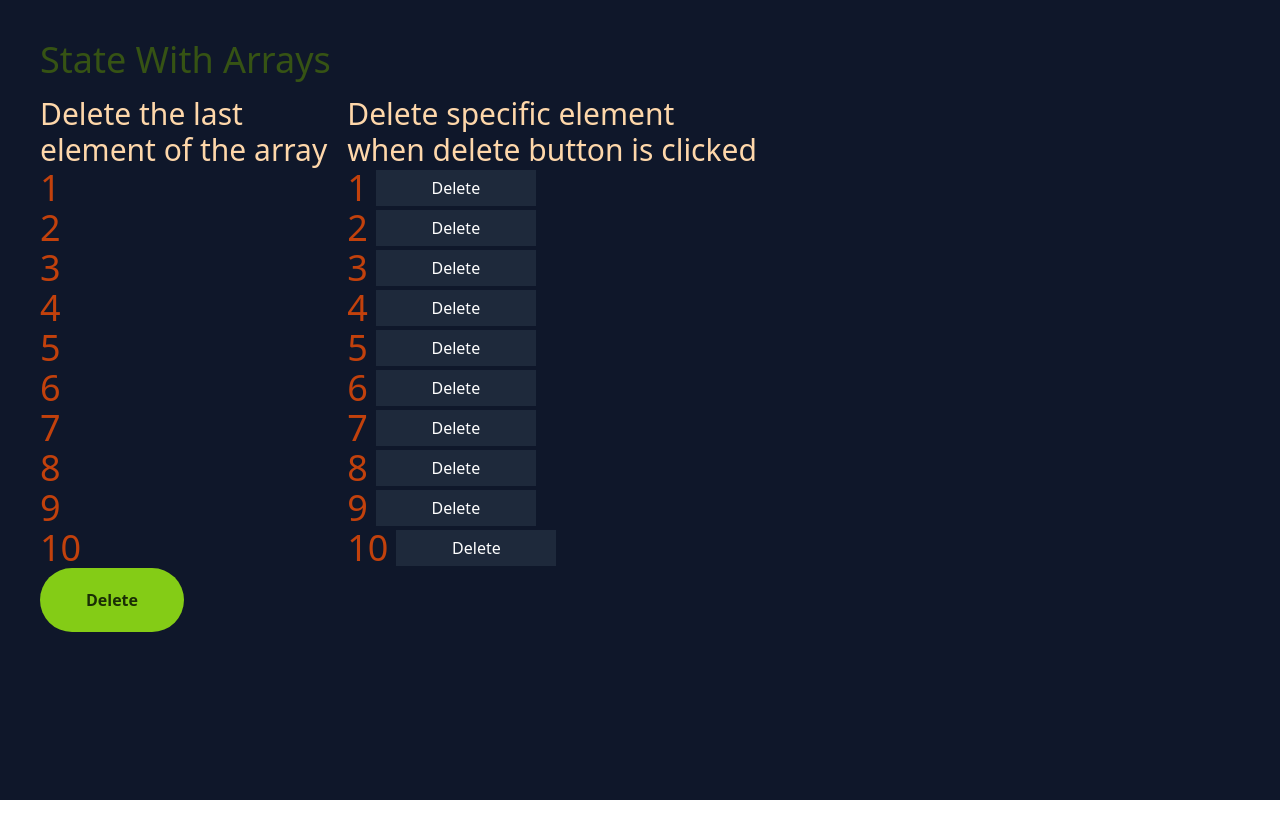
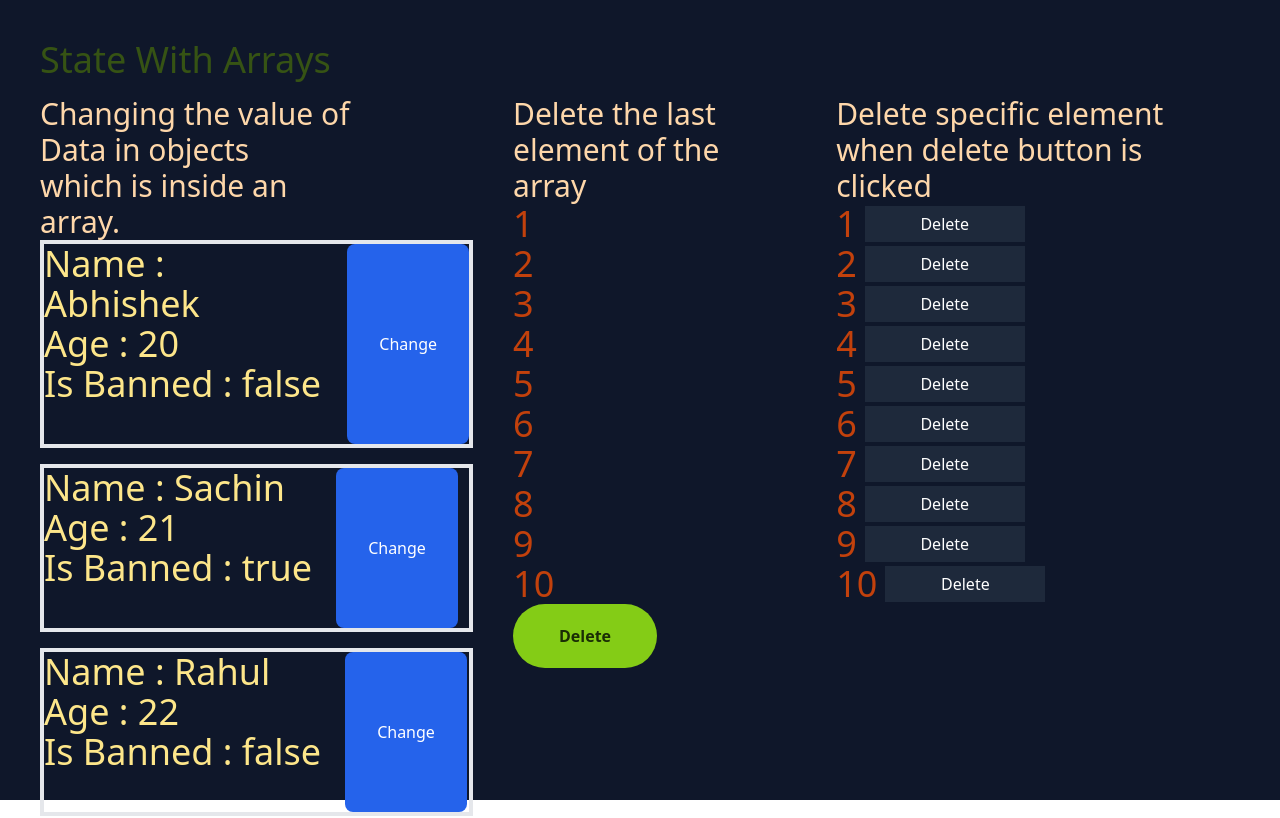
Before and after one commit to Pradhan-G/Frontend-Domination, a React (Vite) app in the folder Course/React/: page / in a window 1280 px wide. Shown: the top 818 px of the page. Built offline with nearby package versions, Linux system fonts and the light colour scheme.

Commit message:
Working with objects inside arrays

```diff
--- a/Course/React/src/components/StateWithObjectsAndArrays.jsx
+++ b/Course/React/src/components/StateWithObjectsAndArrays.jsx
@@ -14,7 +14,40 @@ function StateWithObjectsAndArrays() {
     <>
       <div className="p-10 bg-slate-900 h-screen w-full">
         <h1 className="text-lime-900 text-4xl mb-4">State With Arrays</h1>
-        <div className="flex gap-5">
+        <div className="flex gap-10">
+          <div>
+            <h1 className="text-orange-200 text-3xl">
+              Changing the value of <br /> Data in objects <br /> which is
+              inside an <br /> array.
+            </h1>
+            {obj.map((el, index) => {
+              return (
+                <div className="border-4 mb-4 flex gap-6 flex-auto   ">
+                  <h1 key={index} className="text-amber-200 text-4xl">
+                    Name : {el.name} <br />
+                    Age : {el.age} <br />
+                    Is Banned : {el.isBanned.toString()} <br /> <br />
+                  </h1>
+                  <button
+                    className="bg-blue-600 text-white px-8 py-3 rounded-lg hover:bg-blue-900"
+                    onClick={() => {
+                      setObj([
+                        ...obj.slice(0, index),
+                        {
+                          ...obj[index],
+                          isBanned: !obj[index].isBanned,
+                        },
+                        ...obj.slice(index + 1),
+                      ]);
+                    }}
+                  >
+                    Change
+                  </button>
+                </div>
+              );
+            })}
+          </div>
+
           <div>
             <h1 className="text-orange-200 text-3xl">
               Delete the last <br /> element of the array
```
